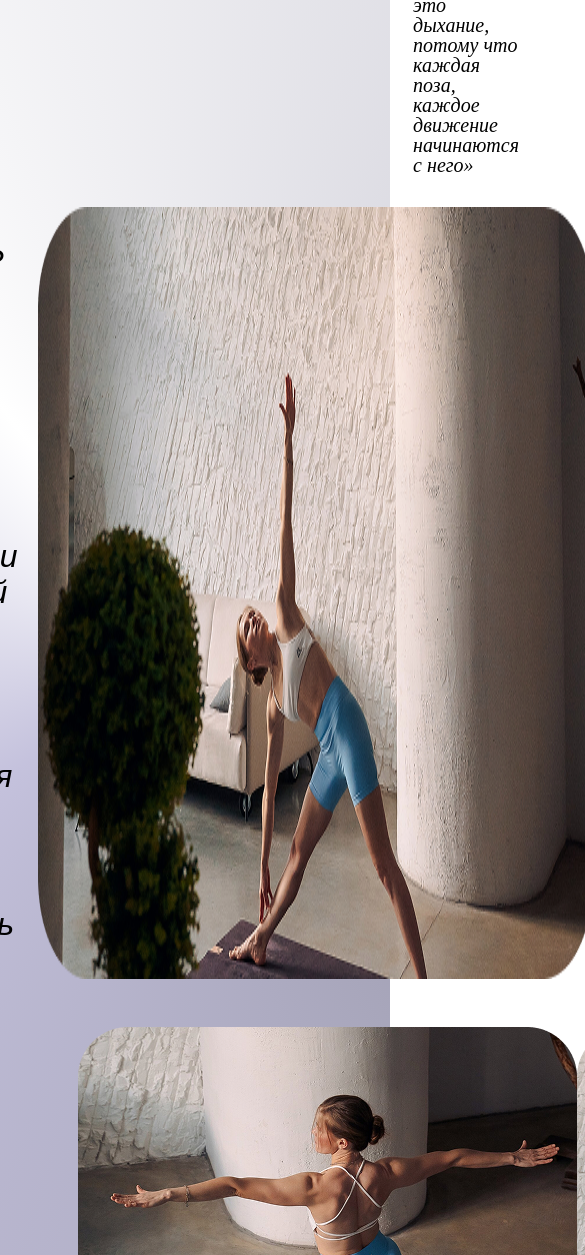
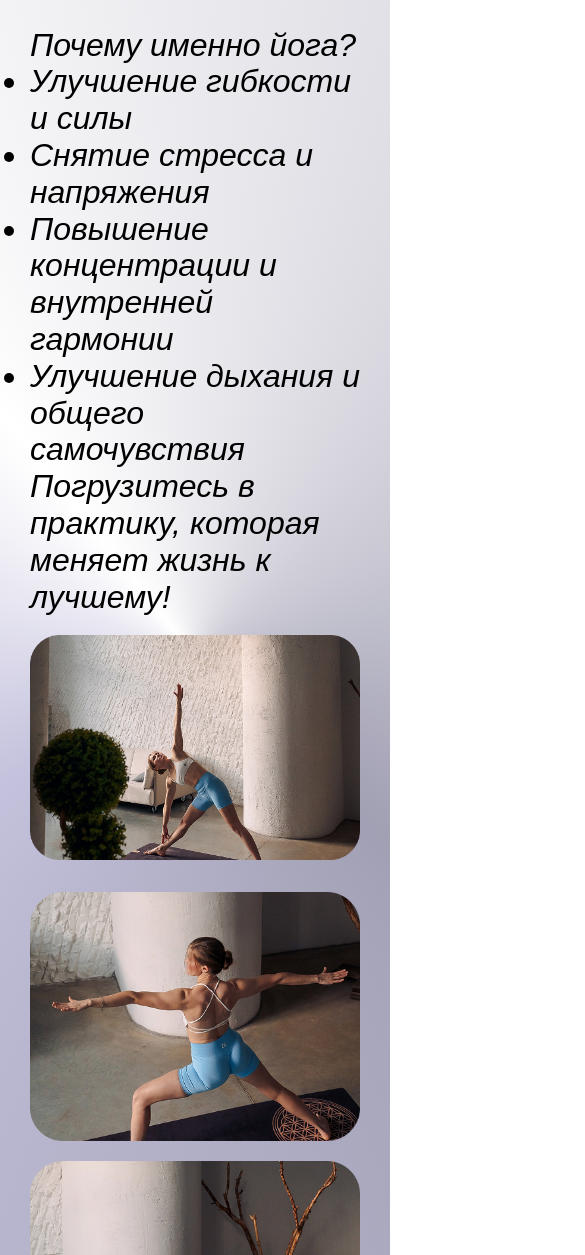
Before and after one commit to nastyshaclifford/hatha-yoga-master-site, a website: page index.html in a window 390 px wide. Shown: the part 745-2000 px from the top of the page, 585 px wide, since content can reach past the window. Drawn offline with nearby package versions, Linux system fonts and the light colour scheme; files that its build step writes are made by us from their sources.

Commit message:
fix benefits practices styles

```diff
--- a/assets/sass/components/_benefits.scss
+++ b/assets/sass/components/_benefits.scss
@@ -27,6 +27,14 @@
   margin: 10px 0 0 0;
   max-width: 655px;
 }
+.benefits-img {
+  max-width: 555px;
+  max-height: 377px;
+  object-fit: cover;
+  width: 100%;
+  height: auto;
+  display: block;
+}
 .benefits-list {
   list-style-type: disc;
 }
@@ -48,3 +56,53 @@
   padding-left: 3rem;
   margin-top: 3rem;
 }
+.section-benefits__gallery img {
+  max-width: 500px;
+  max-height: 380px;
+  object-fit: cover;
+  width: 100%;
+  height: auto;
+  display: block;
+}
+@media (max-width: 1100px) {
+  .section-benefits__content {
+    flex-direction: column;
+    align-items: center;
+  }
+  .section-benefits__gallery {
+    flex-direction: column;
+    align-items: center;
+    gap: 20px;
+  }
+  .section-benefits__header {
+    display: flex;
+    flex-direction: column;
+    align-items: center;
+  }
+}
+
+@media (max-width: 768px) {
+  .section-benefits__header {
+    flex-direction: column;
+    align-items: flex-start;
+  }
+
+  .section-benefits__title {
+    margin-left: 0;
+    font-size: 1.75rem;
+  }
+
+  .section-benefits__subtitle {
+    font-size: 1rem;
+    max-width: 100%;
+  }
+
+  .section-benefits__gallery {
+    margin-top: 2rem;
+    padding-left: 0;
+  }
+
+  .section-benefits-text {
+    max-width: 100%;
+  }
+}
--- a/assets/sass/components/_practices.scss
+++ b/assets/sass/components/_practices.scss
@@ -22,6 +22,8 @@
 }
 .practices__list {
   display: flex;
+  flex-direction: row;
+  flex-wrap: wrap;
   justify-content: space-between;
   margin-top: 25px;
 }
@@ -154,3 +156,15 @@
 .hidden {
   display: none;
 }
+@media (max-width: 1340px) {
+  .practices__list {
+    justify-content: flex-start;
+    align-items: center;
+    gap: 20px;
+  }
+}
+@media (max-width: 723px) {
+  .practices__list {
+    justify-content: center;
+  }
+}
--- a/assets/scripts/practices.js
+++ b/assets/scripts/practices.js
@@ -75,17 +75,20 @@ document.querySelectorAll(".more-btn").forEach((btn) => {
 
     modal.classList.remove("hidden");
     document.body.style.overflow = "hidden";
+    document.body.classList.add("modal-open");
   });
 });
 
 closeBtn.addEventListener("click", () => {
   modal.classList.add("hidden");
   document.body.style.overflow = "";
+  document.body.classList.remove("modal-open");
 });
 
 modal.addEventListener("click", (e) => {
   if (e.target === modal) {
     modal.classList.add("hidden");
     document.body.style.overflow = "";
+    document.body.classList.remove("modal-open");
   }
 });
```
